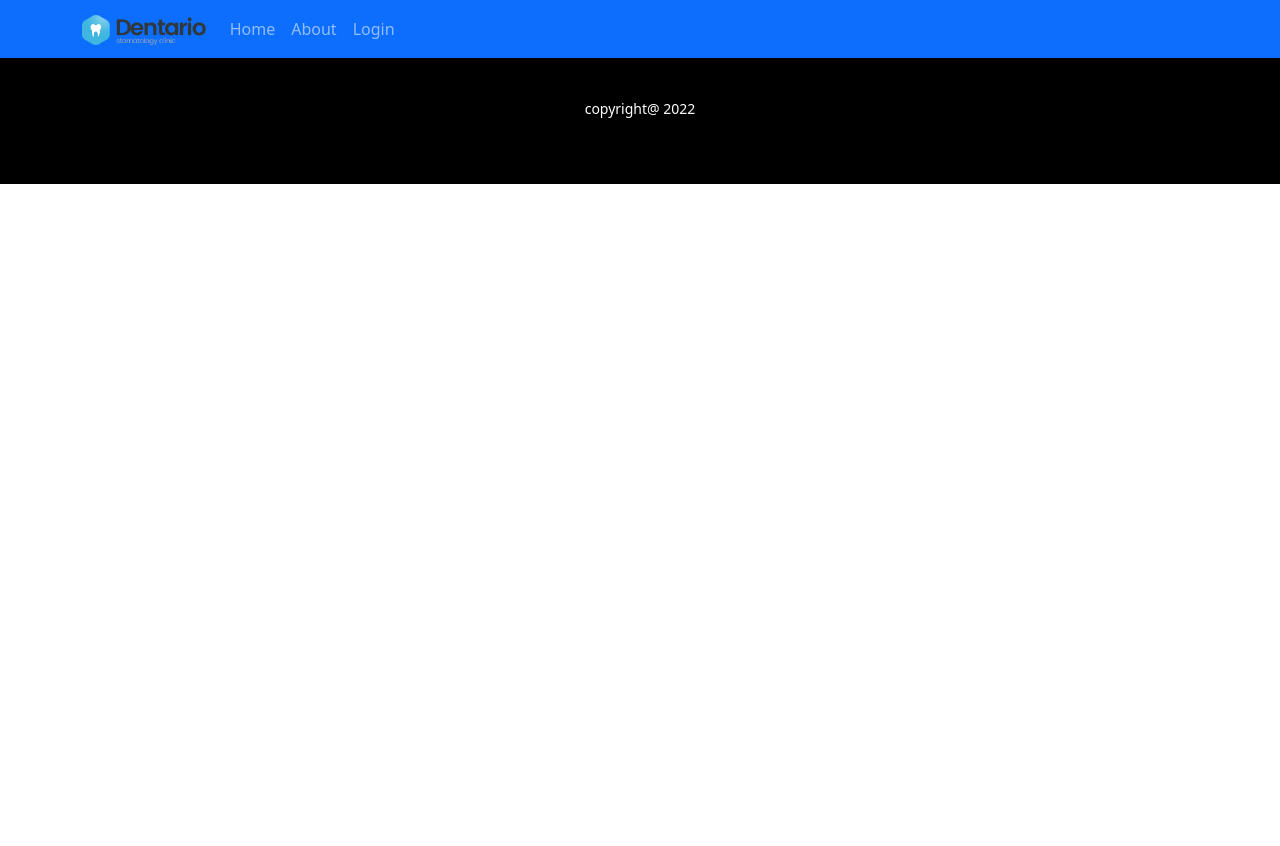
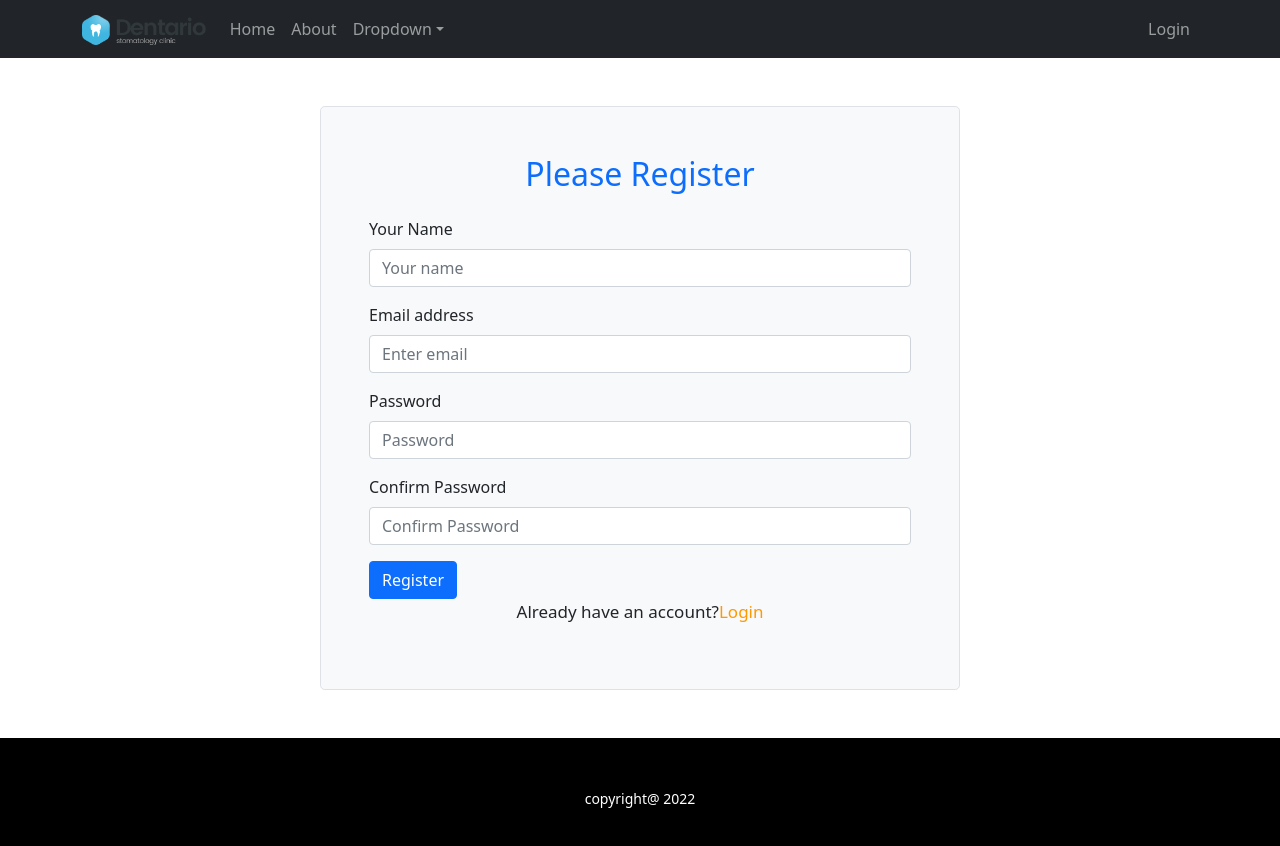
Before and after one commit to azimuddin2/react-authentication-assignment, a React (Create React App) app: page /register in a window 1280 px wide. Shown: the top 846 px of the page. Before the commit the page ends 800 px from the top, so only its background shows below. Built offline with nearby package versions, Linux system fonts and the light colour scheme.

Commit message:
added is register component

```diff
--- a/package.json
+++ b/package.json
@@ -11,6 +11,7 @@
     "react": "^18.0.0",
     "react-bootstrap": "^2.2.3",
     "react-dom": "^18.0.0",
+    "react-firebase-hooks": "^5.0.3",
     "react-router-dom": "^6.3.0",
     "react-scripts": "5.0.1",
     "web-vitals": "^2.1.4"
--- a/src/App.js
+++ b/src/App.js
@@ -2,8 +2,13 @@ import { Route, Routes } from 'react-router-dom';
 import './App.css';
 import About from './Pages/About/About';
 import Home from './Pages/Home/Home/Home';
+import Login from './Pages/Login/Login';
+import Register from './Pages/Register/Register';
+
+
 import Footer from './Pages/Shared/Footer/Footer';
 import Header from './Pages/Shared/Header/Header';
+import NotFound from './Pages/Shared/NotFound/NotFound';
 
 function App() {
   return (
@@ -11,8 +16,11 @@ function App() {
       <Header></Header>
       <Routes>
         <Route path='/' element={<Home></Home>}></Route>
+        <Route path='/home' element={<Home></Home>}></Route>
         <Route path='/about' element={<About></About>}></Route>
-        <Route></Route>
+        <Route path='/login' element={<Login></Login>}></Route>
+        <Route path='/register' element={<Register></Register>}></Route>
+        <Route path='*' element={<NotFound></NotFound>}></Route>
       </Routes>
       <Footer></Footer>
     </div>
--- /dev/null
+++ b/src/Pages/Login/Login.css
@@ -0,0 +1,10 @@
+.form-link{
+    color: #FF9900;
+    text-decoration: none;
+}
+
+.link-title {
+    text-align: center;
+    font-weight: 400;
+    font-size: 17px;
+}
--- /dev/null
+++ b/src/Pages/Login/Login.js
@@ -0,0 +1,50 @@
+import { useState } from 'react';
+import { Button, Form } from 'react-bootstrap';
+import { Link } from 'react-router-dom';
+import './Login.css';
+
+
+const Login = () => {
+    const  [email, setEmail] = useState('');
+    const  [password, setPassword] = useState('');
+    const  [] = useState('');
+
+    const handleEmailBlur = event => {
+        setEmail(event.target.value);
+    }
+
+    const handlePasswordBlur = event => {
+        setPassword(event.target.value);
+    }
+
+    const handleUserLoginIn = event => {
+        event.preventDefault();
+        // signInWithEmailAndPassword(email, password);
+    }
+
+
+    return (
+        <div className='container w-50 mx-auto border p-5 mt-5 rounded-3 bg-light'>
+            <h2 className='text-success text-center mb-4'>Please Login</h2>
+            <Form onSubmit={handleUserLoginIn}>
+                <Form.Group className="mb-3" controlId="formBasicEmail">
+                    <Form.Label>Email address</Form.Label>
+                    <Form.Control onBlur={handleEmailBlur} type="email" placeholder="Enter email" required/>
+                </Form.Group>
+
+                <Form.Group className="mb-3" controlId="formBasicPassword">
+                    <Form.Label>Password</Form.Label>
+                    <Form.Control onBlur={handlePasswordBlur} type="password" placeholder="Password" required/>
+                </Form.Group>
+                <Button variant="success" type="submit">
+                    Login
+                </Button>
+            </Form>
+            <p className='link-title'>
+            Create New Account? <Link className='form-link' to='/register'>Register Now</Link>
+            </p>
+        </div>
+    );
+};
+
+export default Login;
--- /dev/null
+++ b/src/Pages/Register/Register.js
@@ -0,0 +1,85 @@
+import React, { useState } from 'react';
+import { Button, Form } from 'react-bootstrap';
+import { Link, useNavigate } from 'react-router-dom';
+import { useCreateUserWithEmailAndPassword } from 'react-firebase-hooks/auth';
+import auth from '../../firebase.init';
+
+const Register = () => {
+    const [name, setName] = useState('');
+    const [email, setEmail] = useState('');
+    const [password, setPassword] = useState('');
+    const [confirmPassword, setConfirmPassword] = useState('');
+    const [error, setError] = useState('');
+    const navigate = useNavigate();
+
+    const [createUserWithEmailAndPassword,user] = useCreateUserWithEmailAndPassword(auth);
+
+    const handleNameBlur = event => {
+        setName(event.target.value)
+    }
+
+    const handleEmailBlur = event => {
+        setEmail(event.target.value);
+    }
+
+    const handlePasswordBlur = event => {
+        setPassword(event.target.value);
+    }
+
+    const handleConfirmPasswordBlur = event => {
+        setConfirmPassword(event.target.value);
+    }
+
+    if(user){
+        navigate('/home')
+    }
+
+    const handleCreateUser = event => {
+        event.preventDefault();
+        if (password !== confirmPassword) {
+            setError('Your two  password did not match');
+            return;
+        }
+        if (password.length < 6) {
+            setError('Password must be 6 characters or longer');
+            return;
+        }
+        createUserWithEmailAndPassword(email, password);
+    }
+
+    return (
+        <div className='container w-50 mx-auto border p-5 mt-5 rounded-3 bg-light'>
+        <h2 className='text-primary text-center mb-4'>Please Register</h2>
+        <Form onSubmit={handleCreateUser}>
+        <Form.Group className="mb-3" controlId="formBasicText">
+                <Form.Label>Your Name</Form.Label>
+                <Form.Control onBlur={handleNameBlur} type="text" placeholder="Your name" required/>
+            </Form.Group>
+
+            <Form.Group className="mb-3" controlId="formBasicEmail">
+                <Form.Label>Email address</Form.Label>
+                <Form.Control onBlur={handleEmailBlur} type="email" placeholder="Enter email" required/>
+            </Form.Group>
+
+            <Form.Group className="mb-3" controlId="formBasicPassword">
+                <Form.Label>Password</Form.Label>
+                <Form.Control onBlur={handlePasswordBlur} type="password" placeholder="Password" required/>
+            </Form.Group>
+
+            <Form.Group className="mb-3" controlId="formBasicConfirmPassword">
+                <Form.Label>Confirm Password</Form.Label>
+                <Form.Control onBlur={handleConfirmPasswordBlur} type="password" placeholder="Confirm Password" required/>
+            </Form.Group>
+            <p style={{ color: 'red' }}>{error}</p>
+            <Button variant="primary" type="submit">
+                Register
+            </Button>
+        </Form>
+        <p className='link-title'>
+        Already have an account?<Link className='form-link' to='/login'>Login</Link>
+        </p>
+    </div>
+    );
+};
+
+export default Register;
--- a/src/Pages/Shared/Header/Header.js
+++ b/src/Pages/Shared/Header/Header.js
@@ -1,20 +1,33 @@
 import React from 'react';
-import { Container, Nav, Navbar } from 'react-bootstrap';
+import { Container, Nav, Navbar, NavDropdown } from 'react-bootstrap';
+import { Link } from 'react-router-dom';
 import logo from '../../../images/logo.png';
 
 const Header = () => {
     return (
         <>
-            <Navbar className='fixed-top' bg="primary" variant="dark">
+            <Navbar collapseOnSelect expand="lg" sticky='top' bg="dark" variant="dark">
                 <Container>
-                    <Navbar.Brand href="#home">
-                        <img src={logo} height='30px' alt="" />
+                    <Navbar.Brand as={Link} to="/home">
+                        <img height={30} src={logo} alt="" />
                     </Navbar.Brand>
-                    <Nav className="me-auto">
-                        <Nav.Link href="#home">Home</Nav.Link>
-                        <Nav.Link href="#about">About</Nav.Link>
-                        <Nav.Link href="#login">Login</Nav.Link>
-                    </Nav>
+                    <Navbar.Toggle aria-controls="responsive-navbar-nav" />
+                    <Navbar.Collapse id="responsive-navbar-nav">
+                        <Nav className="me-auto">
+                            <Nav.Link as={Link} to="/home">Home</Nav.Link>
+                            <Nav.Link as={Link} to="about">About</Nav.Link>
+                            <NavDropdown title="Dropdown" id="collasible-nav-dropdown">
+                                <NavDropdown.Item href="#action/3.1">Action</NavDropdown.Item>
+                                <NavDropdown.Item href="#action/3.2">Another action</NavDropdown.Item>
+                                <NavDropdown.Item href="#action/3.3">Something</NavDropdown.Item>
+                                <NavDropdown.Divider />
+                                <NavDropdown.Item href="#action/3.4">Separated link</NavDropdown.Item>
+                            </NavDropdown>
+                        </Nav>
+                        <Nav>
+                            <Nav.Link as={Link} to="login">Login</Nav.Link>
+                        </Nav>
+                    </Navbar.Collapse>
                 </Container>
             </Navbar>
         </>
--- /dev/null
+++ b/src/Pages/Shared/NotFound/NotFound.js
@@ -0,0 +1,12 @@
+import React from 'react';
+import sleeping from '../../../images/version-1.jpg';
+
+const NotFound = () => {
+    return (
+        <div>
+            <img className='w-100' src={sleeping} alt="" />
+        </div>
+    );
+};
+
+export default NotFound;
```
Also changed, not shown: src/images/version-1.jpg (added), 1 other file (tests, documents, lock files or other folders).
